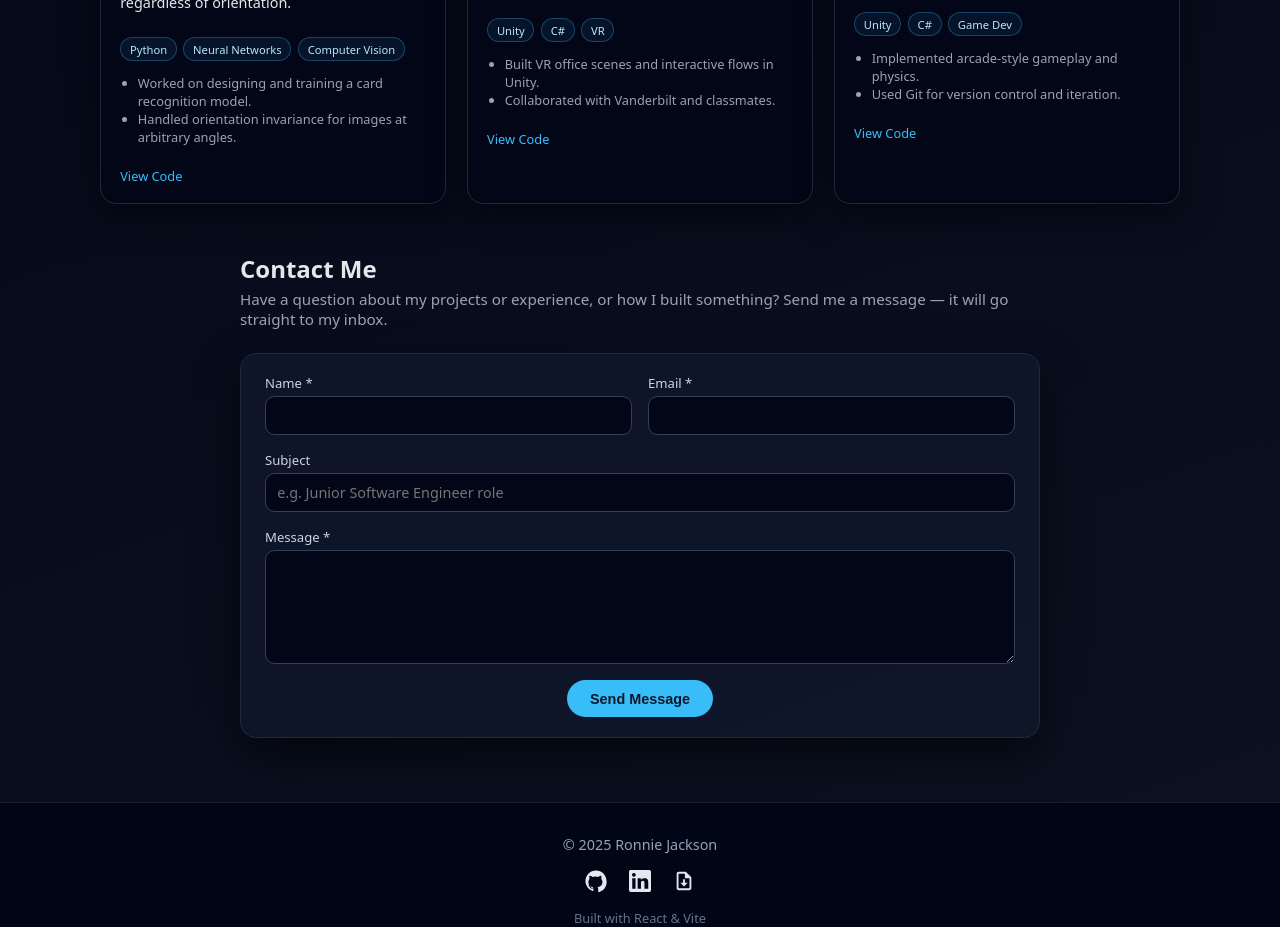
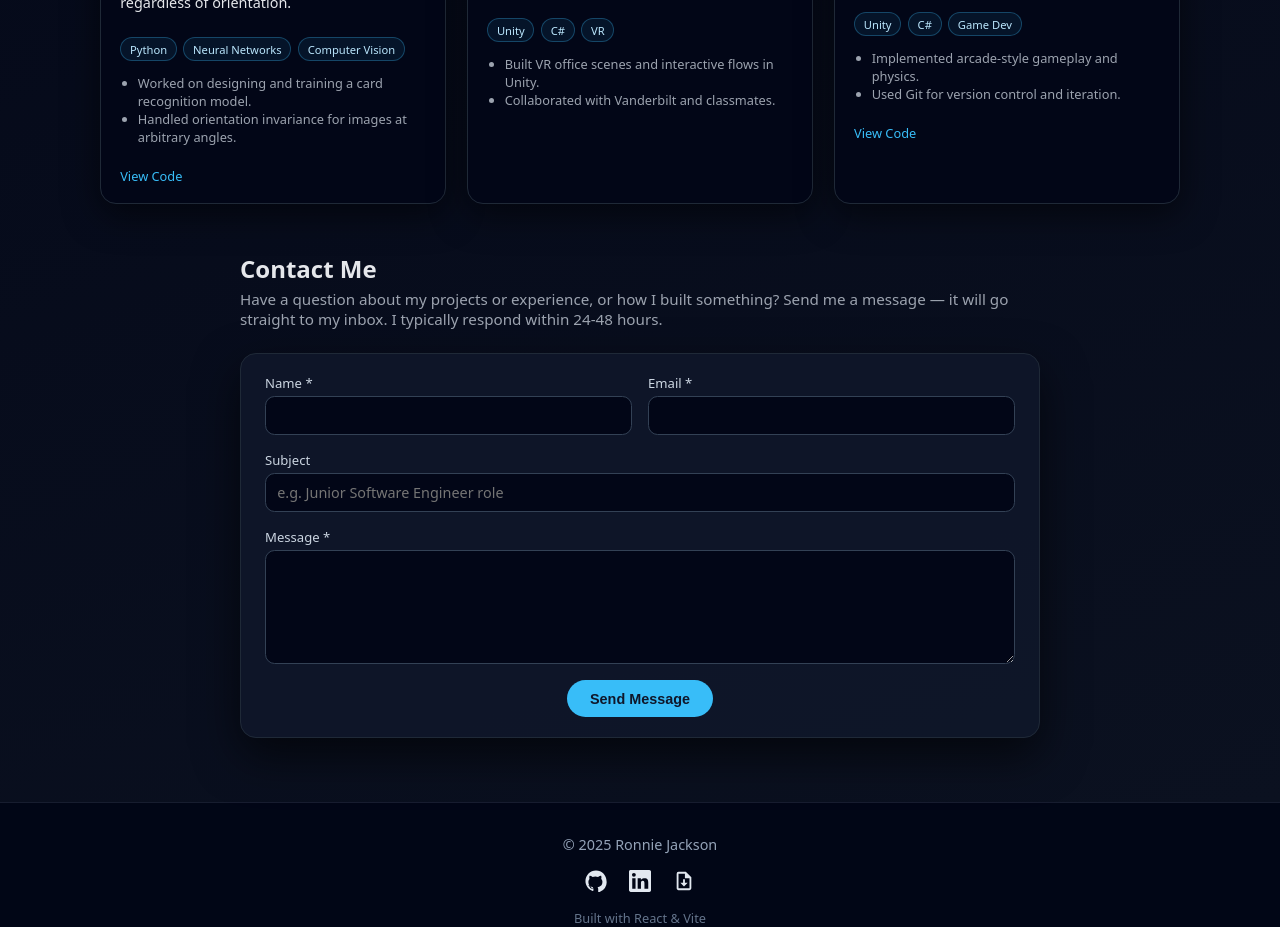
Before and after one commit to RonnieJackson507/Portfolio-Website, a React (Vite) app in the folder frontend/: page / in a window 1280 px wide. Shown: the part 2280-3207 px from the top of the page. Built offline with nearby package versions, Linux system fonts and the light colour scheme.

Commit message:
Fix repo url links

```diff
--- a/frontend/src/components/ContactForm.jsx
+++ b/frontend/src/components/ContactForm.jsx
@@ -36,7 +36,7 @@ export default function ContactForm() {
         <p>
           Have a question about my projects or experience, or how I built
           something? Send me a message —
-          it will go straight to my inbox.
+          it will go straight to my inbox. I typically respond within 24-48 hours.
         </p>
       </header>
 
--- a/frontend/src/data/projects.json
+++ b/frontend/src/data/projects.json
@@ -75,7 +75,7 @@
       "Built VR office scenes and interactive flows in Unity.",
       "Collaborated with Vanderbilt and classmates."
     ],
-    "repoUrl": "https://github.com/RonnieJackson507/vr-office-proj",
+    "repoUrl": null,
     "demoUrl": null
   },
   {
```
